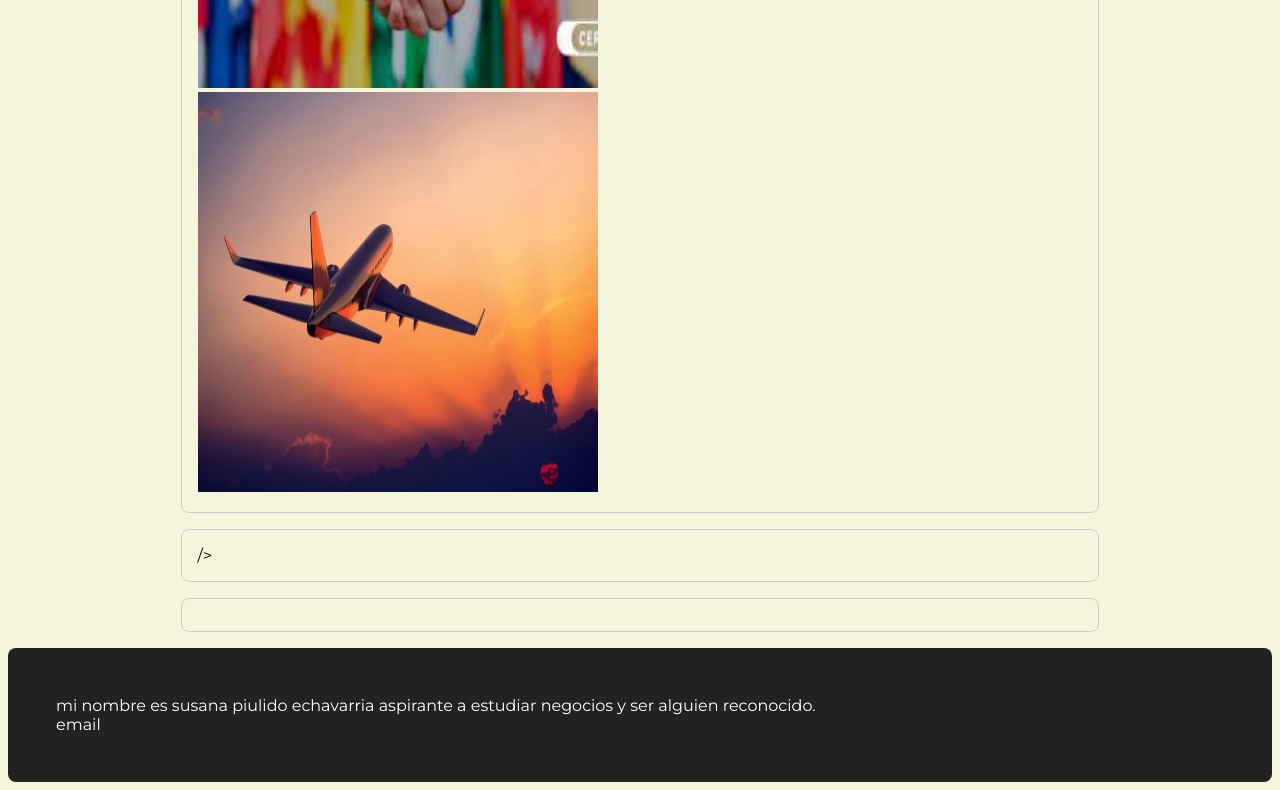
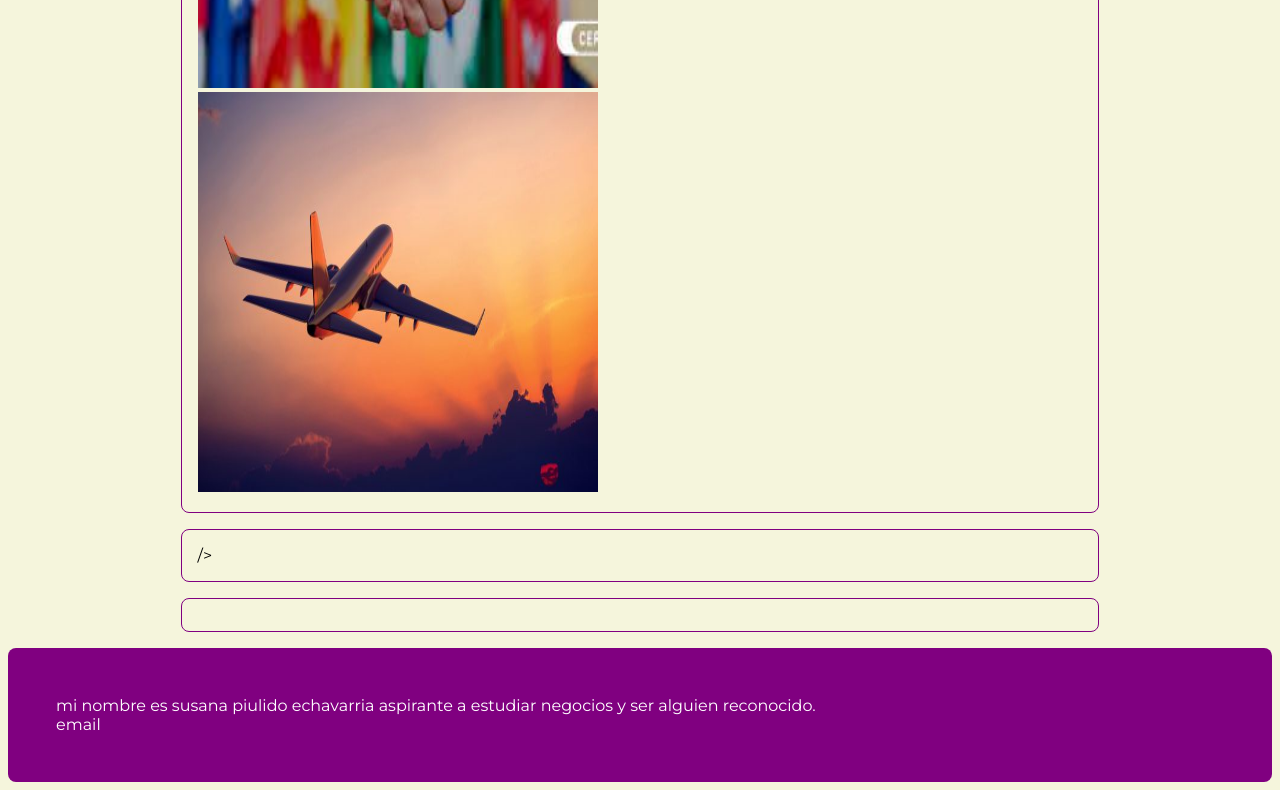
Before and after one commit to susana-pulidoe/html-susana-pulidoe, a website: page index.html in a window 1280 px wide. Shown: the part 789-1579 px from the top of the page. Drawn offline with Linux system fonts and the light colour scheme.

Commit message:
acomulativa

```diff
--- a/style.css
+++ b/style.css
@@ -8,7 +8,7 @@ body {
 }
 
 header h1 {
-  background-color: #364552;
+  background-color:cornflowerblue;
   color: white;
   padding: 3rem 2rem;
   font-size: 3rem;
@@ -51,7 +51,7 @@ body p {
   border-radius: 0.5rem;
   padding: 1rem 1rem;
   cursor: pointer;
-  border: 1px solid #ccc;
+  border: 1px solid purple;
   width: 70%;
   margin-left: auto;
   margin-right: auto;
@@ -62,7 +62,7 @@ body p:hover {
 }
 
 footer {
-  background-color: #222;
+  background-color:purple;
   padding: 3rem;
   color: white;
   border-radius: 0.5rem;
```
